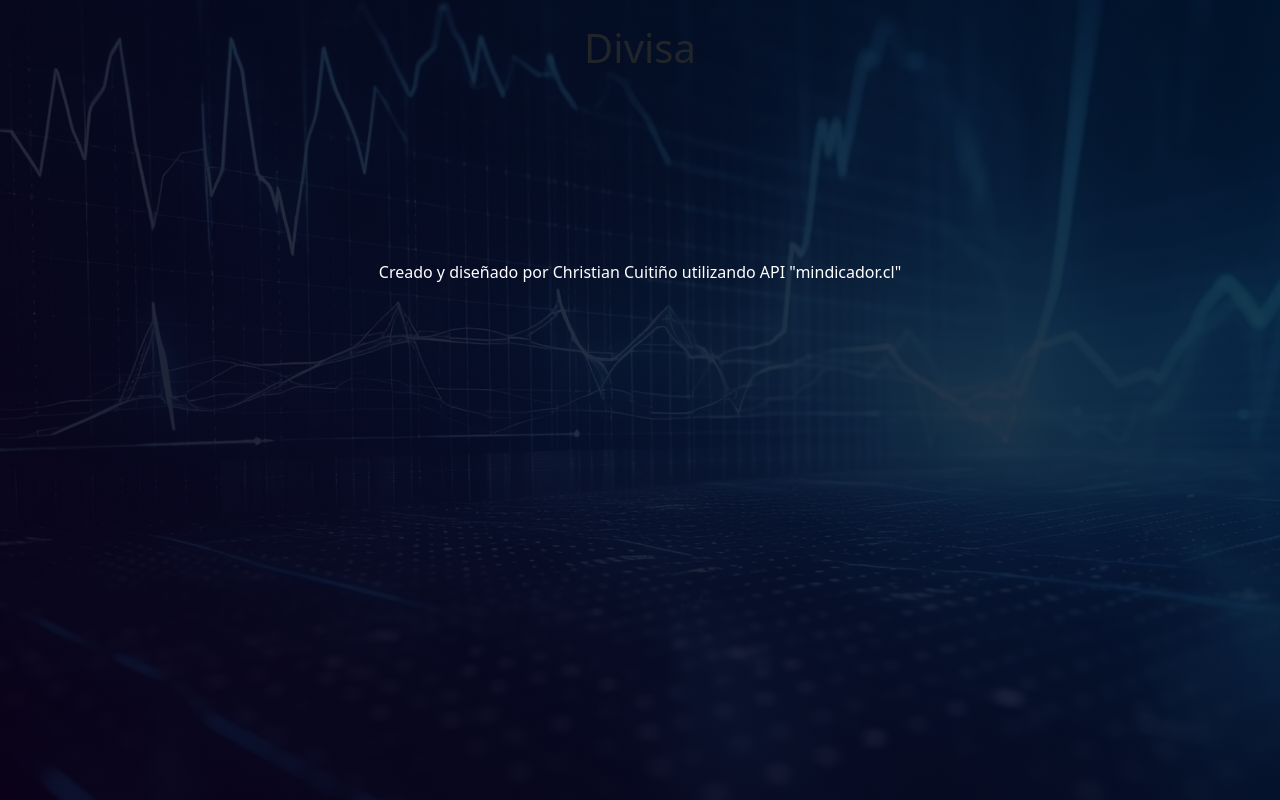
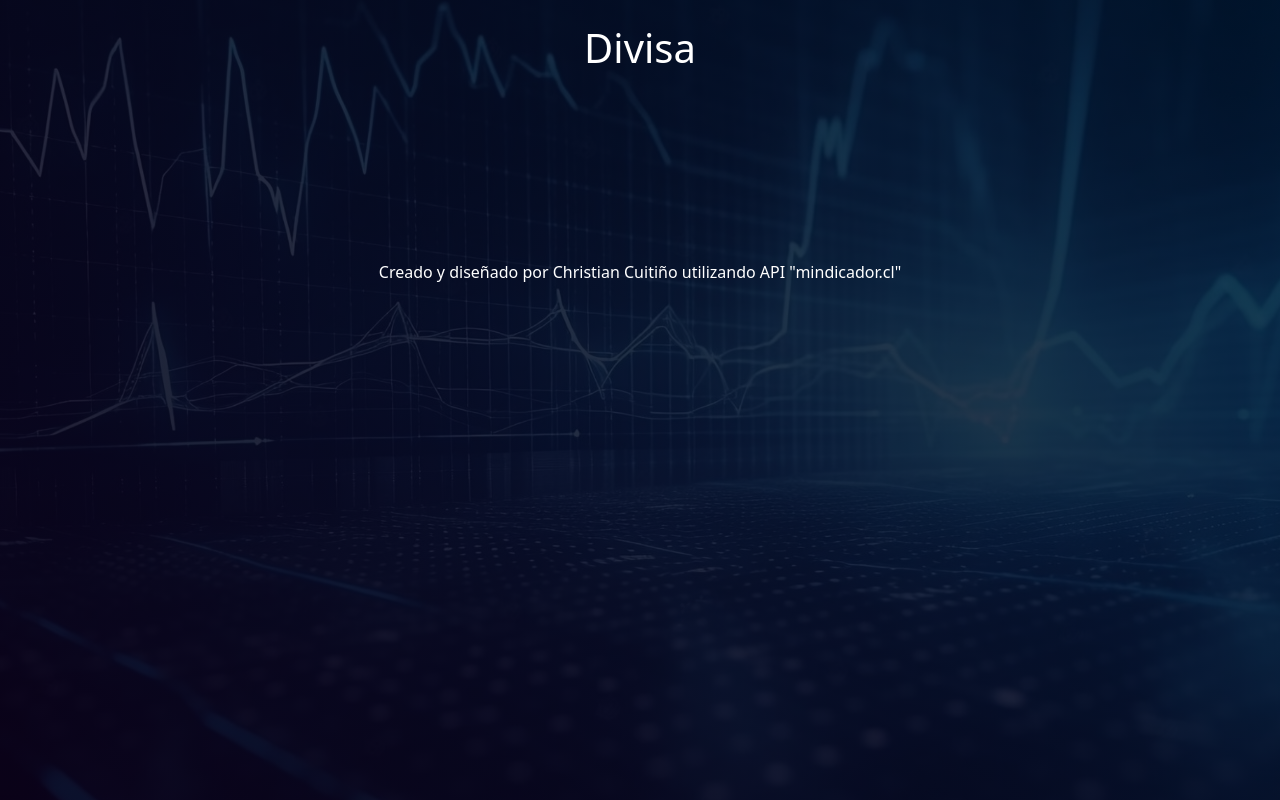
Before and after one commit to ccuitinop/Dashboard-Chart-Js, a plain HTML site: page index.html in a window 1280 px wide. Drawn offline with nearby package versions, Linux system fonts and the light colour scheme; no server answers.

Commit message:
commit 4

```diff
--- a/css/estilos.css
+++ b/css/estilos.css
@@ -8,3 +8,7 @@ body{
 footer{
     color: white;
 }
+
+h1{
+    color: white !important;
+}
```
Also changed, not shown: 1 other file.
